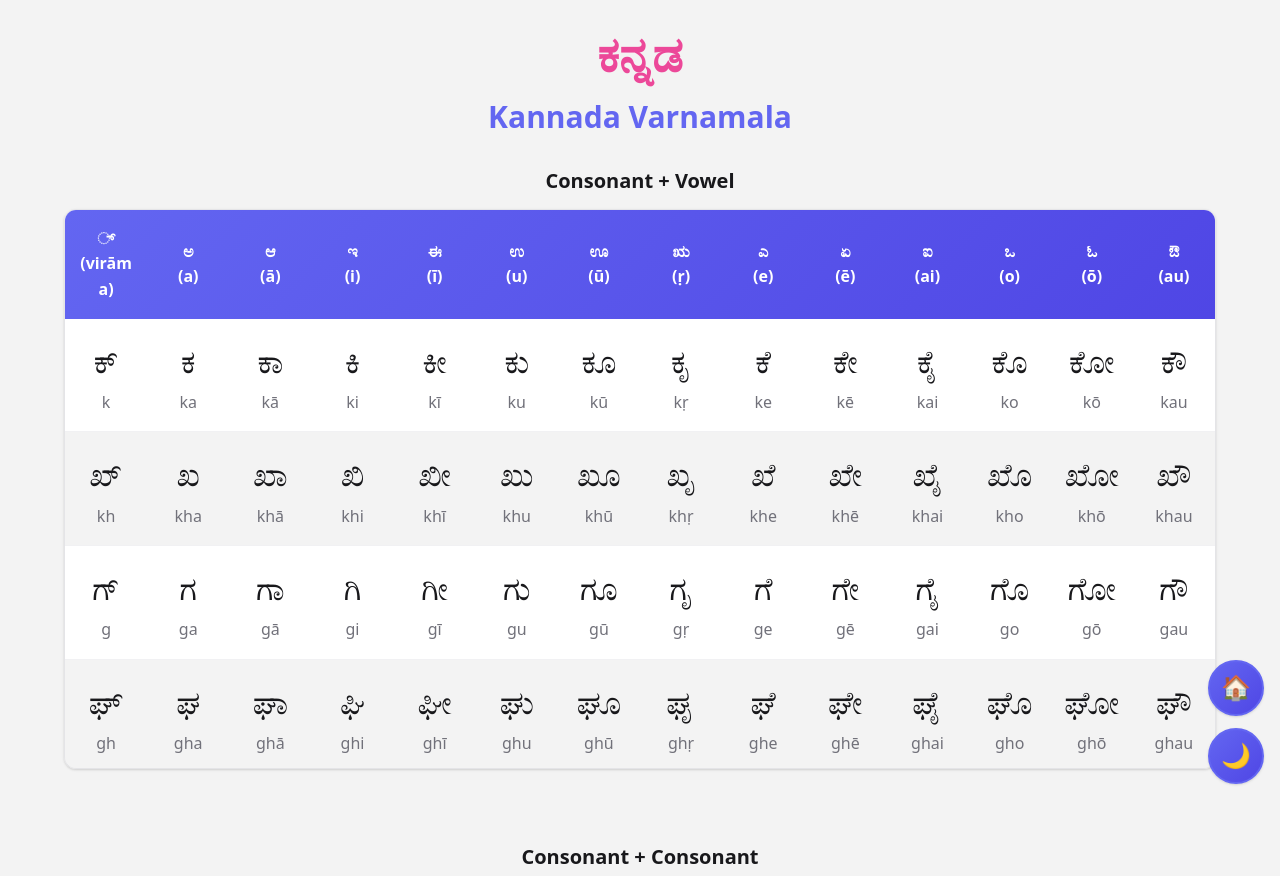
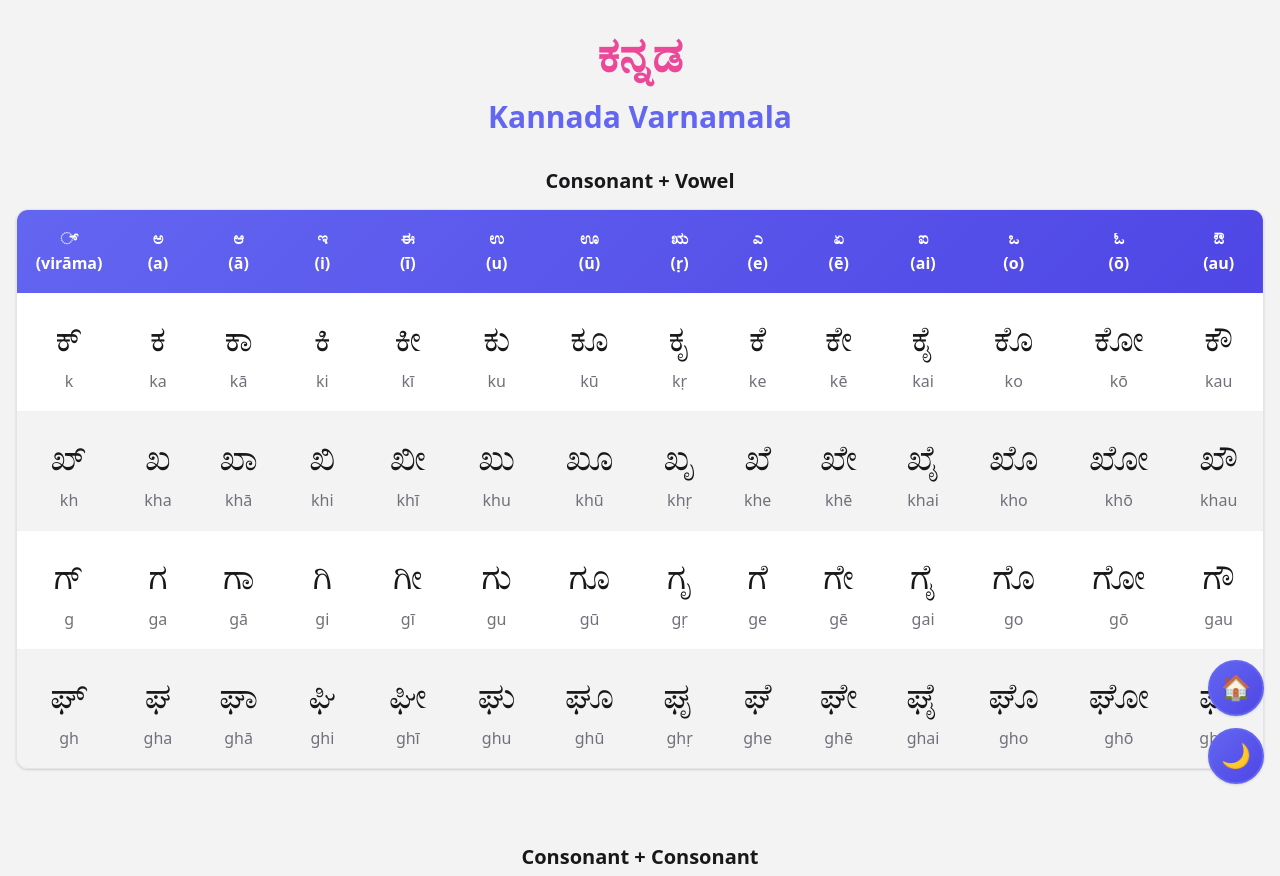
Before and after one commit to chandujr/indicletters, a plain HTML site: page language.html in a window 1280 px wide. Shown: the top 876 px of the page. Drawn offline with Linux system fonts and the light colour scheme.

Commit message:
fix layout issues in mobile and tablets

```diff
--- a/css/components.css
+++ b/css/components.css
@@ -313,7 +313,7 @@
   }
 
   .nav-buttons {
-    bottom: var(--space-sm);
+    bottom: var(--space-lg);
     right: var(--space-sm);
   }
 }
--- a/css/layout.css
+++ b/css/layout.css
@@ -59,33 +59,6 @@
   }
 }
 
-@media (min-width: 1024px) {
-  .container {
-    max-width: 95vw;
-    padding: var(--space-lg) 2.5vw;
-  }
-
-  table {
-    table-layout: fixed;
-  }
-
-  .varnamala-table {
-    width: 100%;
-    min-width: 0;
-  }
-
-  .varnamala-table th,
-  .varnamala-table td {
-    padding: var(--space-lg) var(--space-md);
-    min-width: 80px;
-    word-break: break-all;
-  }
-
-  .script-char {
-    font-size: 2rem;
-  }
-}
-
 @media (max-width: 1023px) {
   .varnamala-table {
     min-width: 1200px;
```
